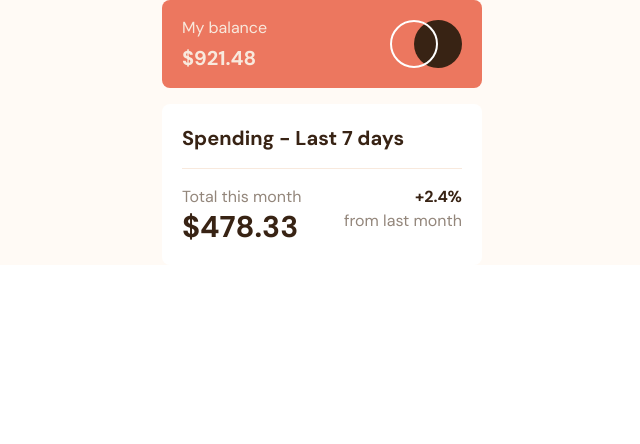
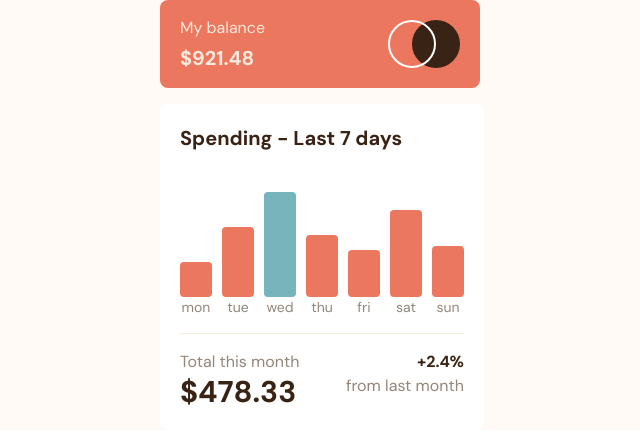
Before and after one commit to francoisbillet/FEM-expenses-chart-component, a React (Vite) app: page / in a window 1280 px wide. Shown: the top 444 px of the page, without its empty margins (318-958 px from the left). Built offline with nearby package versions, Linux system fonts and the light colour scheme.

Commit message:
add graph

```diff
--- a/src/components/Header.jsx
+++ b/src/components/Header.jsx
@@ -1,6 +1,6 @@
 const Header = () => {
   return (
-    <header className="bg-red flex justify-between px-5 py-4 w-80 text-cream rounded-lg">
+    <header className="bg-red-600 flex justify-between px-5 py-4 w-80 text-cream rounded-lg">
       <div>
         <p className="font-normal mb-1">My balance</p>
         <p className="text-xl font-bold">$921.48</p>
--- a/src/components/Main.jsx
+++ b/src/components/Main.jsx
@@ -1,10 +1,16 @@
+import spendings from "../../data.json";
+
 const Main = () => {
   return (
     <main className="bg-white p-5 rounded-lg mt-4">
       <h1 className="font-bold text-xl text-brown-800">
         Spending - Last 7 days
       </h1>
-
+      <div className="flex gap-2.5 items-end pt-10">
+        {spendings.map((spending, index) => (
+          <Spending key={index} spending={spending} />
+        ))}
+      </div>
       <hr className="my-4 text-cream" />
       <div className="flex justify-between">
         <div>
@@ -20,4 +26,20 @@ const Main = () => {
   );
 };
 
+const Spending = ({ spending }) => {
+  const bgColor = spending.day === "wed" ? "bg-cyan-600" : "bg-red-600";
+  const hoverBgColor =
+    spending.day === "wed" ? "hover:bg-cyan-200" : "hover:bg-red-200";
+  return (
+    <div>
+      <div
+        key={spending.day}
+        className={`w-8 rounded ${bgColor} ${hoverBgColor} hover:cursor-pointer`}
+        style={{ height: `${spending.amount * 2}px` }}
+      ></div>
+      <p className="text-brown-300 text-sm text-center">{spending.day}</p>
+    </div>
+  );
+};
+
 export default Main;
--- a/tailwind.config.js
+++ b/tailwind.config.js
@@ -4,8 +4,14 @@ export default {
   theme: {
     extend: {},
     colors: {
-      red: "hsl(10, 79%, 65%)",
-      cyan: "hsl(186, 34%, 60%)",
+      red: {
+        200: "hsl(10, 79%, 85%)",
+        600: "hsl(10, 79%, 65%)",
+      },
+      cyan: {
+        200: "hsl(186, 34%, 85%)",
+        600: "hsl(186, 34%, 60%)",
+      },
       brown: {
         300: "hsl(28, 10%, 53%)",
         800: "hsl(25, 47%, 15%)",
```
